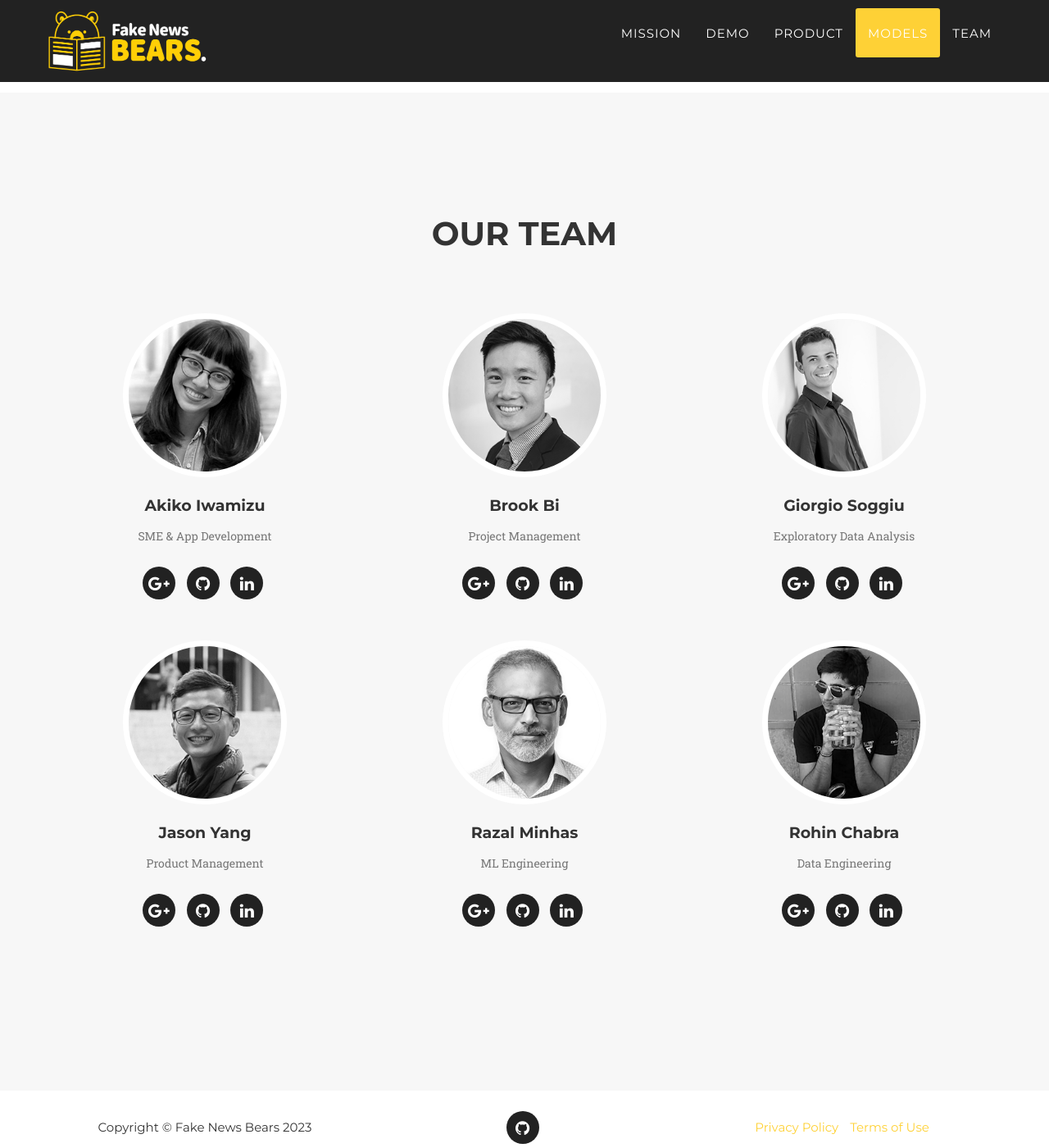
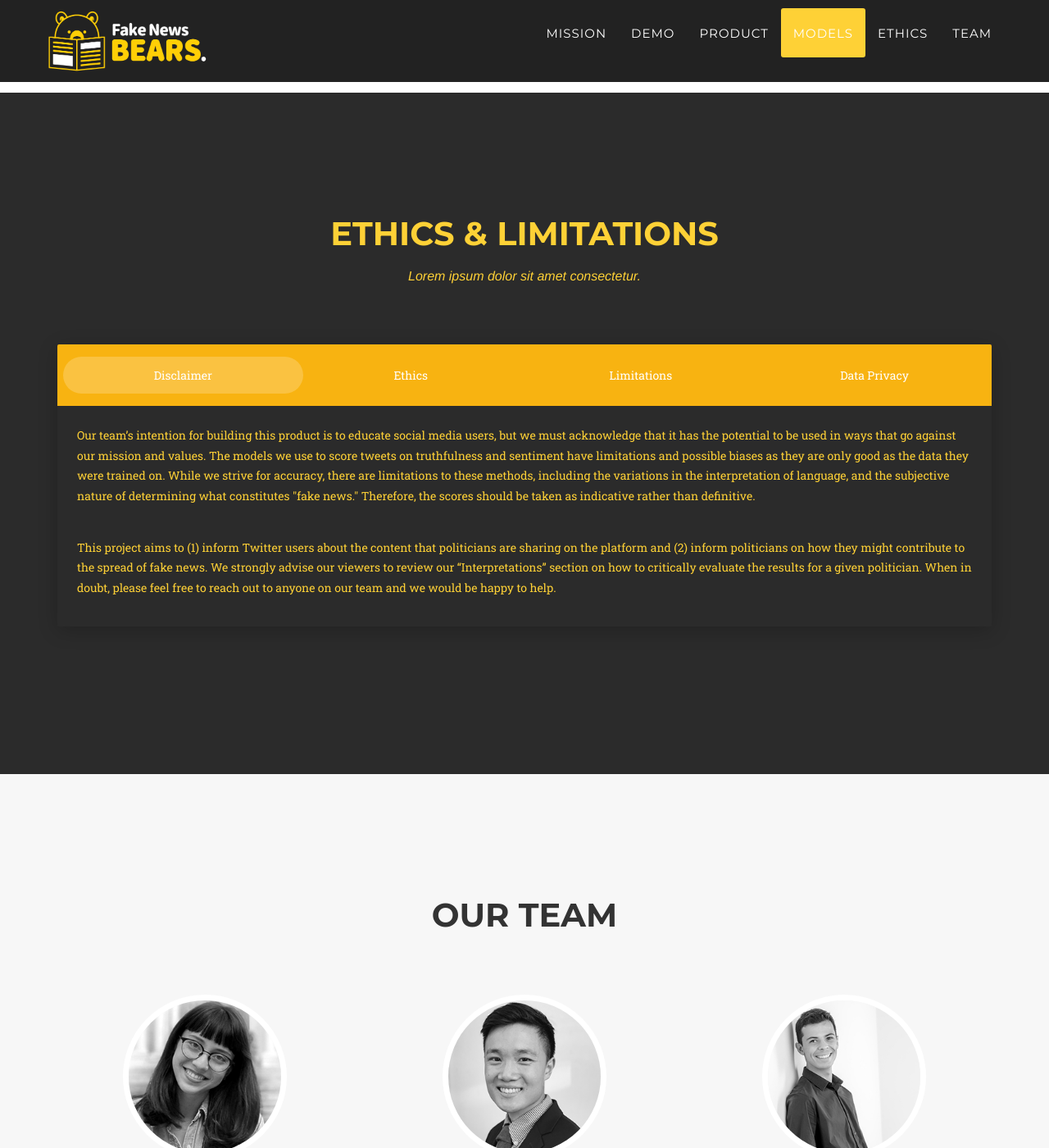
Before and after one commit to akikoiwamizu/fake-news-bears, a Jekyll site: the page built from index.html, in a window 1280 px wide and 1400 px high, scrolled down 5328 px. Shown: the whole window at 82% size. Built offline with Jekyll 4.4.1, drawn with Linux system fonts in a browser that asks for light colours; some web fonts are replaced.

Commit message:
Testing out Ethics section

```diff
--- /dev/null
+++ b/_includes/ethics.html
@@ -0,0 +1,57 @@
+<!-- Ethics Section -->
+    <section id="ethics" class="bg-medium-gray">
+        <div class="container">
+            <div class="row">
+                <div class="col-lg-12 text-center">
+                    <h2 class="section-heading text-primary">Ethics & Limitations</h2>
+                    <h3 class="section-subheading text-primary">Lorem ipsum dolor sit amet consectetur.</h3>
+                </div>
+            </div>
+            <div class="row">
+                <div class="col-lg-12">
+                  <!-- Tabs with Background on Card -->
+                  <div class="card">
+                    <div class="card-header">
+                      <ul class="nav nav-tabs nav-justified" role="tablist" data-background-color="yellow">
+                        <li class="nav-item active">
+                          <a class="nav-link" data-toggle="tab" href="#disc1" role="tab">Disclaimer</a>
+                        </li>
+                        <li class="nav-item">
+                          <a class="nav-link" data-toggle="tab" href="#ethics1" role="tab">Ethics</a>
+                        </li>
+                        <li class="nav-item">
+                          <a class="nav-link" data-toggle="tab" href="#limits1" role="tab">Limitations</a>
+                        </li>
+                        <li class="nav-item">
+                          <a class="nav-link" data-toggle="tab" href="#privacy1" role="tab">Data Privacy</a>
+                        </li>
+                      </ul>
+                    </div>
+                    <div class="card-body">
+                      <!-- Tab panes -->
+                      <div class="tab-content text-left">
+                        <div class="tab-pane active" id="disc1" role="tabpanel">
+                          <p>Our team’s intention for building this product is to educate social media users, but we must acknowledge that it has the potential to be used in ways that go against our mission and values. The models we use to score tweets on truthfulness and sentiment have limitations and possible biases as they are only good as the data they were trained on. While we strive for accuracy, there are limitations to these methods, including the variations in the interpretation of language, and the subjective nature of determining what constitutes "fake news." Therefore, the scores should be taken as indicative rather than definitive. </p>
+                          <p>This project aims to (1) inform Twitter users about the content that politicians are sharing on the platform and (2) inform politicians on how they might contribute to the spread of fake news. We strongly advise our viewers to review our “Interpretations” section on how to critically evaluate the results for a given politician. When in doubt, please feel free to reach out to anyone on our team and we would be happy to help.</p>
+                        </div>
+                        <div class="tab-pane" id="ethics1" role="tabpanel">
+                          <p>I will be the leader of a company that ends up being worth billions of dollars, because I got the answers. I understand culture. I am the nucleus. I think that’s a responsibility that I have, to push possibilities, to show people, this is the level that things could be at. I think that’s a responsibility that I have, to push possibilities, to show people, this is the level that things could be at. </p>
+                          <p>I will be the leader of a company that ends up being worth billions of dollars, because I got the answers. I understand culture. I am the nucleus. I think that’s a responsibility that I have, to push possibilities, to show people, this is the level that things could be at. I think that’s a responsibility that I have, to push possibilities, to show people, this is the level that things could be at. </p>
+                        </div>
+                        <div class="tab-pane" id="limits1" role="tabpanel">
+                          <p>I think that’s a responsibility that I have, to push possibilities, to show people, this is the level that things could be at. So when you get something that has the name Kanye West on it, it’s supposed to be pushing the furthest possibilities. I will be the leader of a company that ends up being worth billions of dollars, because I got the answers. I understand culture. I am the nucleus.</p>
+                          <p>I think that’s a responsibility that I have, to push possibilities, to show people, this is the level that things could be at. So when you get something that has the name Kanye West on it, it’s supposed to be pushing the furthest possibilities. I will be the leader of a company that ends up being worth billions of dollars, because I got the answers. I understand culture. I am the nucleus.</p>
+                          <p>I think that’s a responsibility that I have, to push possibilities, to show people, this is the level that things could be at. So when you get something that has the name Kanye West on it, it’s supposed to be pushing the furthest possibilities. I will be the leader of a company that ends up being worth billions of dollars, because I got the answers. I understand culture. I am the nucleus.</p>
+                        </div>
+                        <div class="tab-pane" id="privacy1" role="tabpanel">
+                          <p>I understand culture. I am the nucleus. I think that’s a responsibility that I have, to push possibilities, to show people, this is the level that things could be at. I understand culture. I am the nucleus. I think that’s a responsibility that I have, to push possibilities, to show people, this is the level that things could be at. I understand culture. I am the nucleus. I will be the leader of a company that ends up being worth billions of dollars, because I got the answers. I understand culture. I am the nucleus. I think that’s a responsibility that I have, to push possibilities, to show people, this is the level that things could be at. I think that’s a responsibility that I have, to push possibilities, to show people, this is the level that things could be at.</p>
+                          <p>I think that’s a responsibility that I have, to push possibilities, to show people, this is the level that things could be at. So when you get something that has the name Kanye West on it, it’s supposed to be pushing the furthest possibilities. I will be the leader of a company that ends up being worth billions of dollars, because I got the answers. I understand culture. I am the nucleus.I think that’s a responsibility that I have, to push possibilities, to show people, this is the level that things could be at. So when you get something that has the name Kanye West on it, it’s supposed to be pushing the furthest possibilities. I will be the leader of a company that ends up being worth billions of dollars, because I got the answers. I understand culture. I am the nucleus.</p>
+                        </div>
+                      </div>
+                    </div>
+                  </div>
+                  <!-- End Tabs on plain Card -->
+                </div>
+            </div>
+        </div>
+    </section>
--- a/_includes/header.html
+++ b/_includes/header.html
@@ -33,6 +33,9 @@
                         <a class="page-scroll" href="#models">Models</a>
                     </li>
                     <li>
+                        <a class="page-scroll" href="#ethics">Ethics</a>
+                    </li>
+                    <li>
                         <a class="page-scroll" href="#team">Team</a>
                     </li>
                 </ul>
--- a/_layouts/default.html
+++ b/_layouts/default.html
@@ -11,6 +11,7 @@
     {% include demo.html %}
     {% include product.html %}
     {% include models.html %}
+    {% include ethics.html %}
     {% include team.html %}
     {% include footer.html %}
     {% include modals.html %}
```
Also changed, not shown: _includes/css/agency.css (+112 -1 lines).
